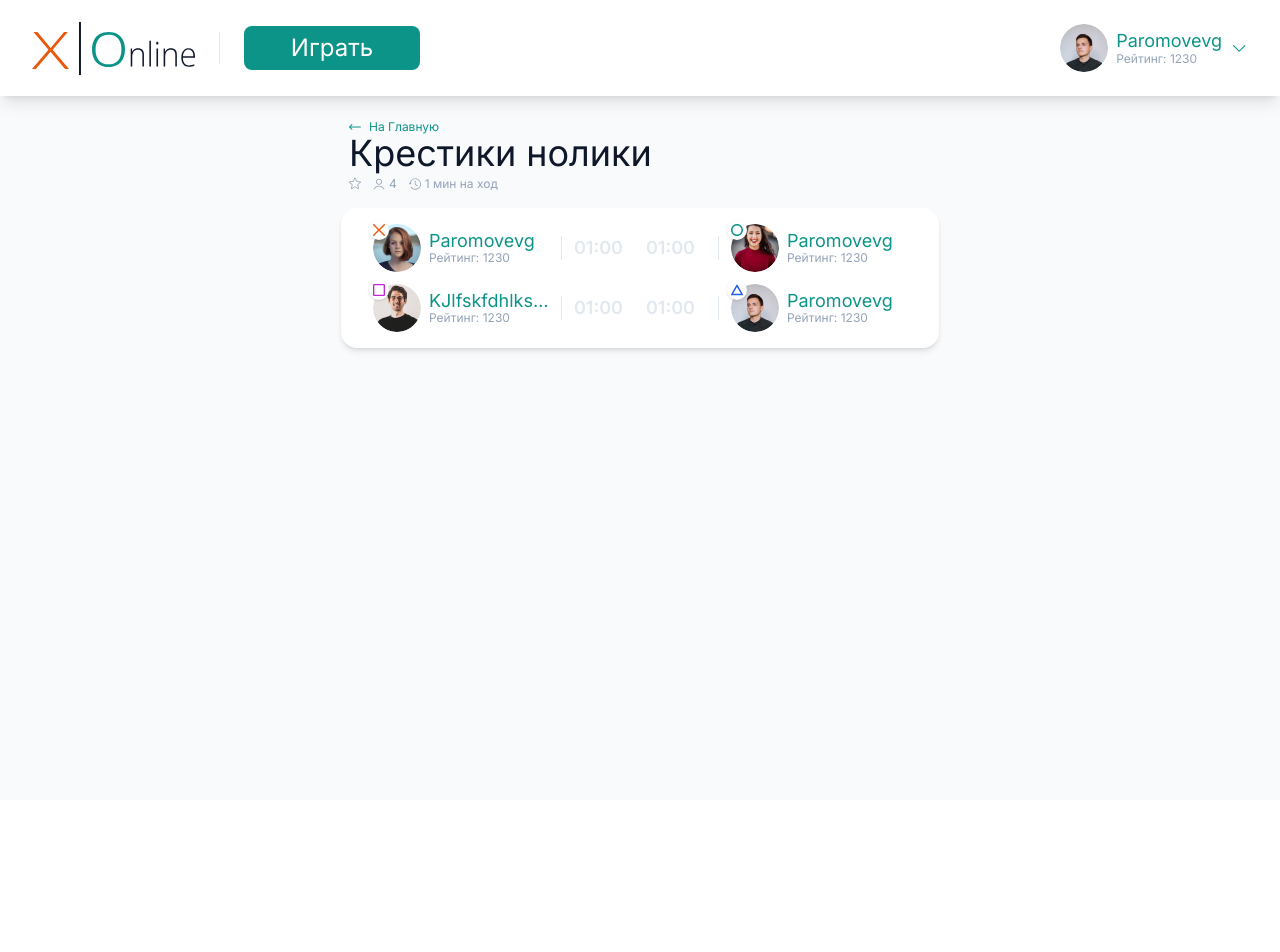
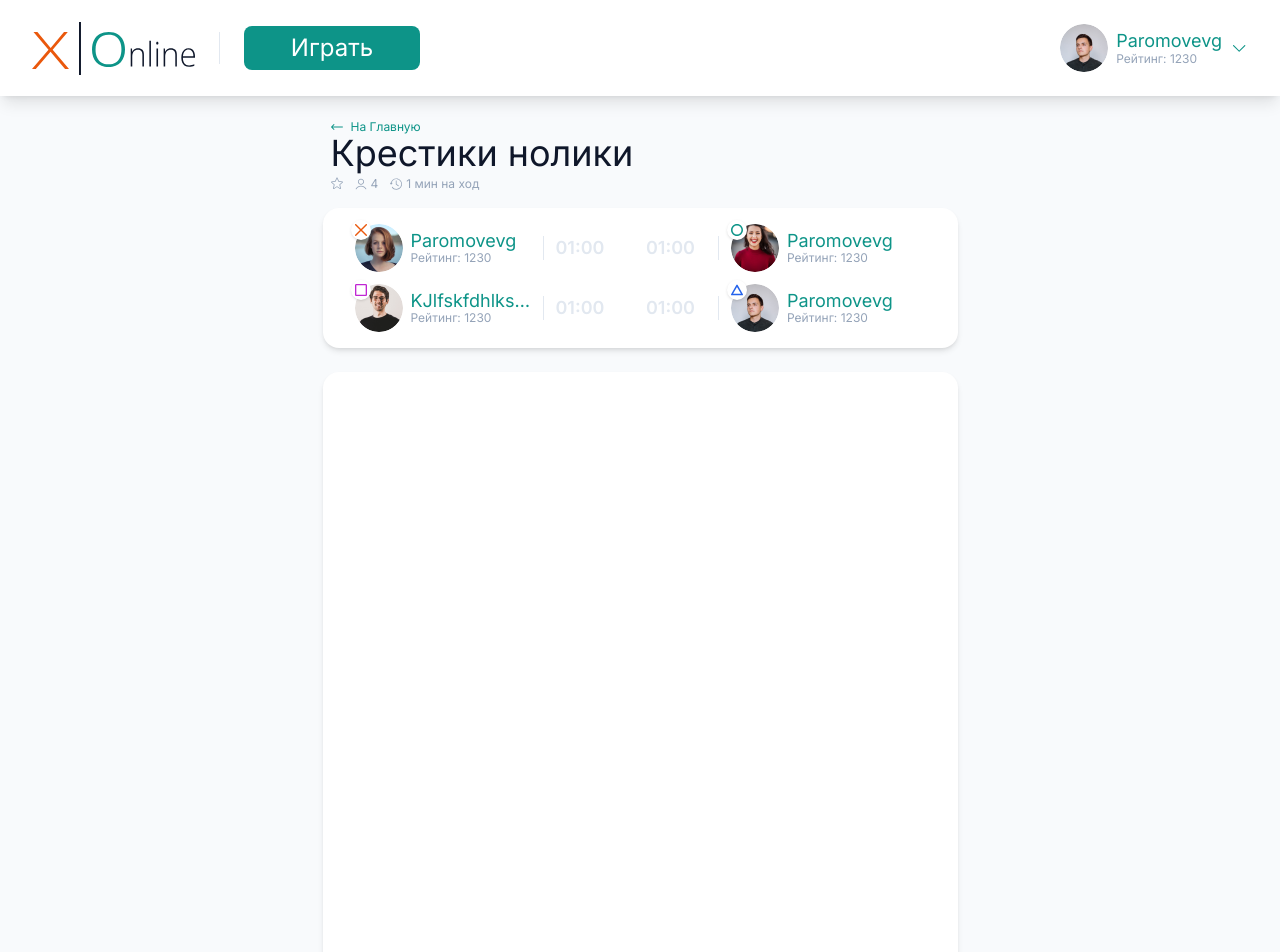
Before and after one commit to Kvazim/tic-tac-toe-online, a Next.js app: page / in a window 1280 px wide. Shown: the top 952 px of the page. Before the commit the page ends 800 px from the top, so only its background shows below. Built offline with nearby package versions, Linux system fonts and the light colour scheme.

Commit message:
рефакторинг кода

```diff
--- /dev/null
+++ b/components/game-new/ui/game-cell.jsx
@@ -0,0 +1,13 @@
+import { GameSymbol } from "./game-symbol";
+
+export function GameCell({ onClick, isWinner, isDisabled, symbol }) {
+  return (
+    <button
+     className={clsx("flex items-center justify-center border border-slate-200 -ml-px -mt-px", isWinner && "bg-orange-600/10")}
+     disabled={isDisabled}
+     onClick={onClick}
+    >
+      {cell && <GameSymbol symbol={symbol} className="w-5 h-5" />}
+    </button>
+  );
+}
--- a/components/game-new/ui/game-layout.jsx
+++ b/components/game-new/ui/game-layout.jsx
@@ -1,6 +1,14 @@
-export function GameLayout({ backLink, gameTitle, gameInfo, playerList }) {
+export function GameLayout({
+  backLink,
+  gameTitle,
+  gameInfo,
+  playerList,
+  gameMoveInfo,
+  actions,
+  gameCells
+}) {
   return (
-    <div>
+    <div className="pb-10">
       <div className="pl-2">
         {backLink}
         {gameTitle}
@@ -13,6 +21,19 @@ export function GameLayout({ backLink, gameTitle, gameInfo, playerList }) {
       >
         {playerList}
       </div>
+      <div className="mt-6 bg-white rounded-2xl shadow-md px-8 py-4 pt-5 pb-7">
+        <div className="flex gap-3 items-center">
+          <div className="mr-auto">
+            {gameMoveInfo}
+          </div>
+            {actions}
+        </div>
+        <div
+          className="grid grid-cols-[repeat(19,_30px)] grid-rows-[repeat(19,_30px)] pl-px pt-px mt-3"
+        >
+          {gameCells}
+        </div>
+      </div>
     </div>
   );
 }
--- /dev/null
+++ b/components/game-new/ui/game-move-info.jsx
@@ -0,0 +1,16 @@
+import { GameSymbol } from "./game-symbol";
+
+export function GameMoveInfo({ currentMove, nextMove }) {
+  return (
+    <>
+      <p className="flex items-center gap-1 text-xl leading-tight font-semibold">
+        Ход:
+        <GameSymbol symbol={currentMove} className="w-5 h-5" />
+      </p>
+      <p className="flex items-center gap-1 text-xs leading-tight text-slate-400">
+        Следующий:
+        <GameSymbol symbol={nextMove} className="w-3 h-3" />
+      </p>
+    </>
+  );
+}
```
Also changed, not shown: components/game-new/ui/game-symbol.jsx (+4 -4 lines).
